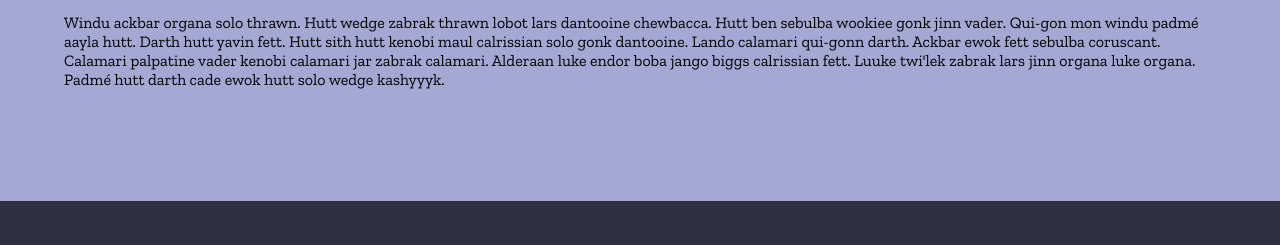
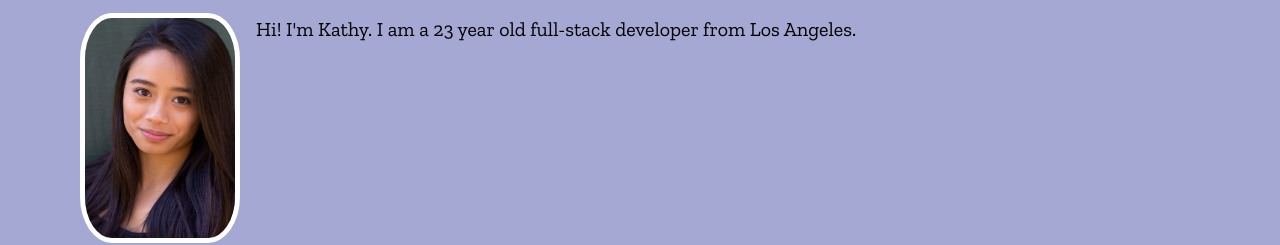
Before and after one commit to kguerre/Portfolio, a plain HTML site: page index.html in a window 1280 px wide. Shown: the part 719-964 px from the top of the page. Drawn offline with nearby package versions, Linux system fonts and the light colour scheme; a script that the page names is missing; a web font is replaced by a local one.

Commit message:
project and about me edits

```diff
--- a/css/styles.css
+++ b/css/styles.css
@@ -104,12 +104,21 @@ a:hover {
     background-color: #A6A8D4;
 }
 #bio{
-    padding: 5rem 0 6rem 0;
+    padding: 5rem 0 14rem 0;
 }
 #about {
     text-align: left;
     font-weight: 200;
     font-size: 3rem;
+}
+img {
+    float: left;
+    border: 5px solid white;
+    border-radius: 20%;
+    margin: 1rem;
+}
+p {
+    font-size: 20px;
 }
 
 /*PROJECTS*/
--- a/index.html
+++ b/index.html
@@ -39,12 +39,8 @@
         <div class="wrapper">
             <div class="content" id="bio">
                 <h1 class="title" id="about">About Me</h1>
-                <p> Windu ackbar organa solo thrawn. Hutt wedge zabrak thrawn lobot lars dantooine chewbacca. Hutt ben sebulba wookiee gonk jinn
-                    vader. Qui-gon mon windu padmé aayla hutt. Darth hutt yavin fett. Hutt sith hutt kenobi maul calrissian solo gonk dantooine.
-                    Lando calamari qui-gonn darth. Ackbar ewok fett sebulba coruscant. Calamari palpatine vader kenobi calamari jar zabrak
-                    calamari. Alderaan luke endor boba jango biggs calrissian fett. Luuke twi'lek zabrak lars jinn organa luke organa. Padmé
-                    hutt darth cade ewok hutt solo wedge kashyyyk.
-                </p>
+                <img src="images/headshot.jpg" width="150" height="220">
+                    <p> Hi! I'm Kathy. I am a 23 year old full-stack developer from Los Angeles.</p>
             </div>
         </div>
     </section>
@@ -55,20 +51,20 @@
             <h2 class="title" id="work">Projects</h2>
             <ul>
                 <li class="portfolio_img">
-                    <a href="https://patientstack.herokuapp.com/">
+                    <a href="https://github.com/kguerre/patient-stack">
                         <h4 class="img_text">Patient Stack</h4>
                     </a>
                 </li>
                 <li class="portfolio_img">
-                    <a href="https://emmyjarz.github.io/fitness-buddy/">
+                    <a href="https://github.com/kguerre/fitness-buddy">
                         <h4 class="img_text">Fitness Buddy</h4>
                     </a>
                 </li>
-                <li class="portfolio_img">
-                    <a href="#">
+                <!-- <li class="portfolio_img">
+                    <a href="">
                         <h4 class="img_text">Eat Da Burger</h4>
                     </a>
-                </li>
+                </li> -->
             </ul>
         </div>
     </section>
```
Also changed, not shown: images/headshot.jpg (added).
